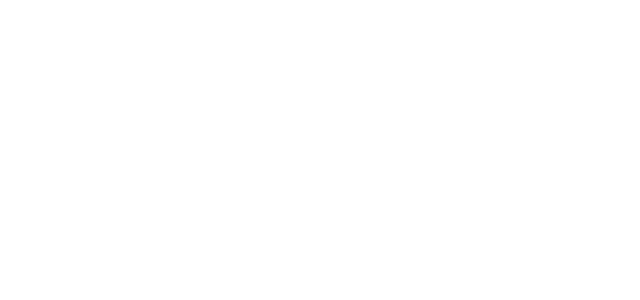
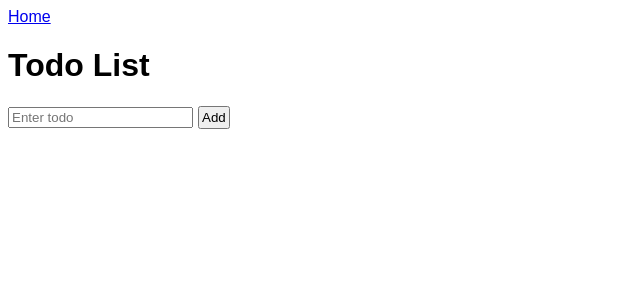
Before and after one commit to hemantghatawal/react-components, a React (Vite) app: page /todo-list in a window 1280 px wide. Before the commit this address had no page. Shown: the top 300 px of the page, without its empty margins (0-640 px from the left). Built offline with nearby package versions, Linux system fonts and the light colour scheme.

Commit message:
added todo list

```diff
--- a/src/App.jsx
+++ b/src/App.jsx
@@ -10,6 +10,7 @@
 import ProgressBars from "./components/ProgressBars/ProgressBars";
 import FileExplorer from "./components/FileExplorer/FileExplorer";
 import NestedCheckbox from "./components/NestedCheckbox/NestedCheckbox";
+import TodoList from "./components/TodoList/TodoList";
 
 export default function App() {
   return (
@@ -40,6 +41,7 @@
           />
           <Route path="file-explorer" element={<FileExplorer />} />
           <Route path="nested-checkbox" element={<NestedCheckbox />} />
+          <Route path="todo-list" element={<TodoList />} />
         </Route>
       </Routes>
     </>
--- a/src/Home.jsx
+++ b/src/Home.jsx
@@ -12,6 +12,7 @@
       <Link to="/auto-complete-search-bar">Auto Complete Search Bar</Link>
       <Link to="/file-explorer">File Explorer</Link>
       <Link to="/nested-checkbox">Nested Checkbox</Link>
+      <Link to="/todo-list">Todo List</Link>
     </nav>
   );
 };
--- /dev/null
+++ b/src/components/TodoList/TodoList.jsx
@@ -0,0 +1,71 @@
+import { useState } from "react";
+import "./TodoList.styles.css";
+
+export default function TodoList() {
+  const [todoList, setTodoList] = useState([]);
+  const [todoInput, setTodoInput] = useState("");
+
+  console.log("todoList =>", todoList);
+  const handleAddTodo = () => {
+    if (todoInput) {
+      setTodoList((prev) => [
+        ...prev,
+        {
+          id: Date.now(),
+          name: todoInput,
+          completed: false,
+        },
+      ]);
+    }
+    setTodoInput("");
+  };
+
+  const handleCompleted = (index, checked) =>
+    setTodoList((prev) => {
+      const updated = [...prev];
+      updated[index] = { ...updated[index], completed: checked };
+      return updated;
+    });
+
+  const handleDelete = (id) => {
+    setTodoList(() => todoList.filter((list) => list.id !== id));
+  };
+
+  return (
+    <div>
+      <h1>Todo List</h1>
+      <input
+        type="text"
+        name="todo"
+        id="todo"
+        placeholder="Enter todo"
+        value={todoInput}
+        onChange={(e) => setTodoInput(e.target.value)}
+        onKeyDown={(e) => {
+          if (e.key === "Enter") {
+            handleAddTodo();
+          }
+        }}
+      />
+
+      <button onClick={handleAddTodo}>Add</button>
+
+      <div>
+        {todoList.map((todo, index) => (
+          <div key={todo.id} className="todo-container">
+            <input
+              type="checkbox"
+              id="check"
+              checked={todo.completed}
+              onChange={(e) => handleCompleted(index, e.target.checked)}
+            />
+            <span className={todo.completed ? "strikethrough" : ""}>
+              {todo.name}
+            </span>
+            <button onClick={() => handleDelete(todo.id)}>Delete</button>
+          </div>
+        ))}
+      </div>
+    </div>
+  );
+}
--- /dev/null
+++ b/src/components/TodoList/TodoList.styles.css
@@ -0,0 +1,10 @@
+.todo-container > input,
+span,
+button {
+  margin-left: 5px;
+  padding: 2px;
+}
+
+.strikethrough {
+  text-decoration: line-through;
+}
```
